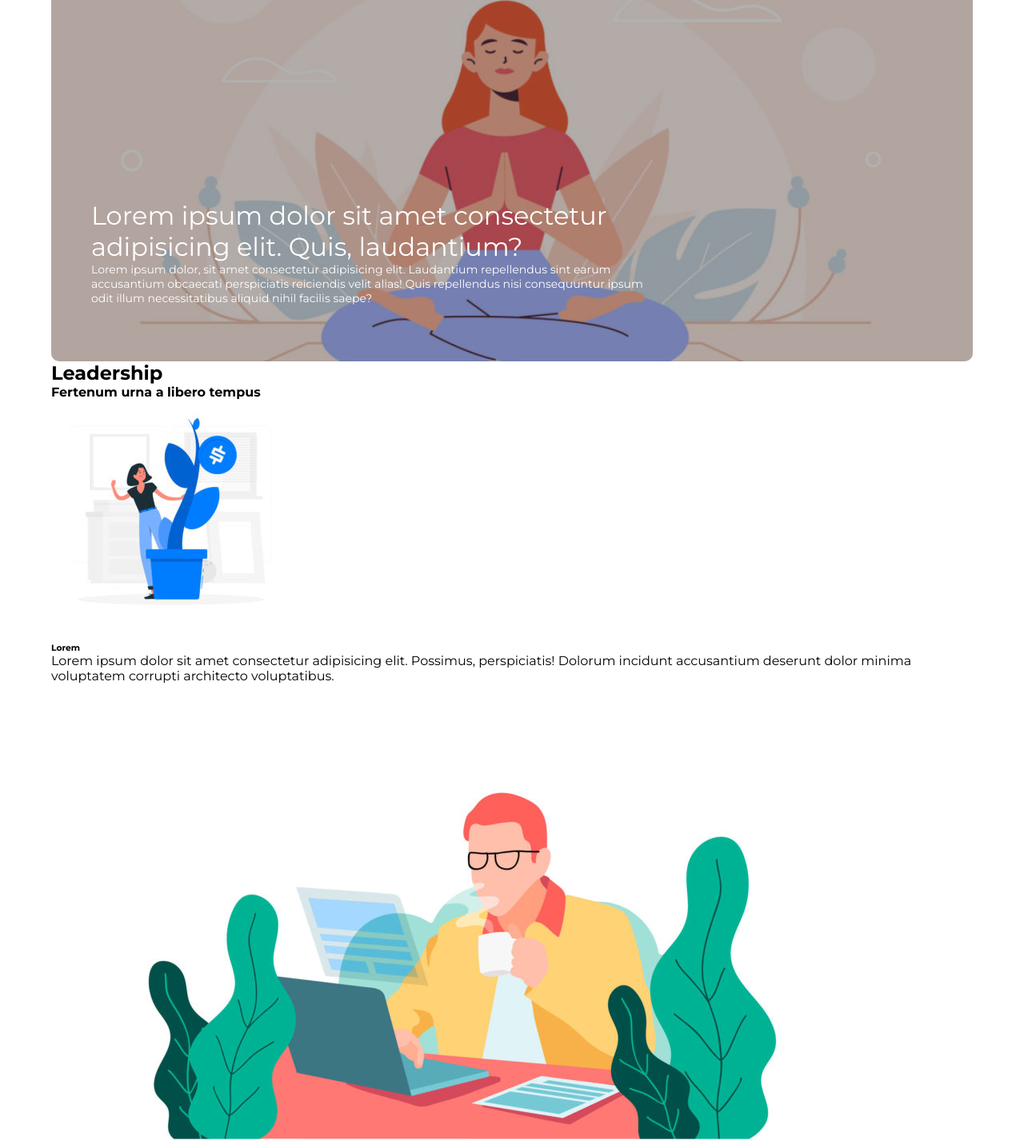
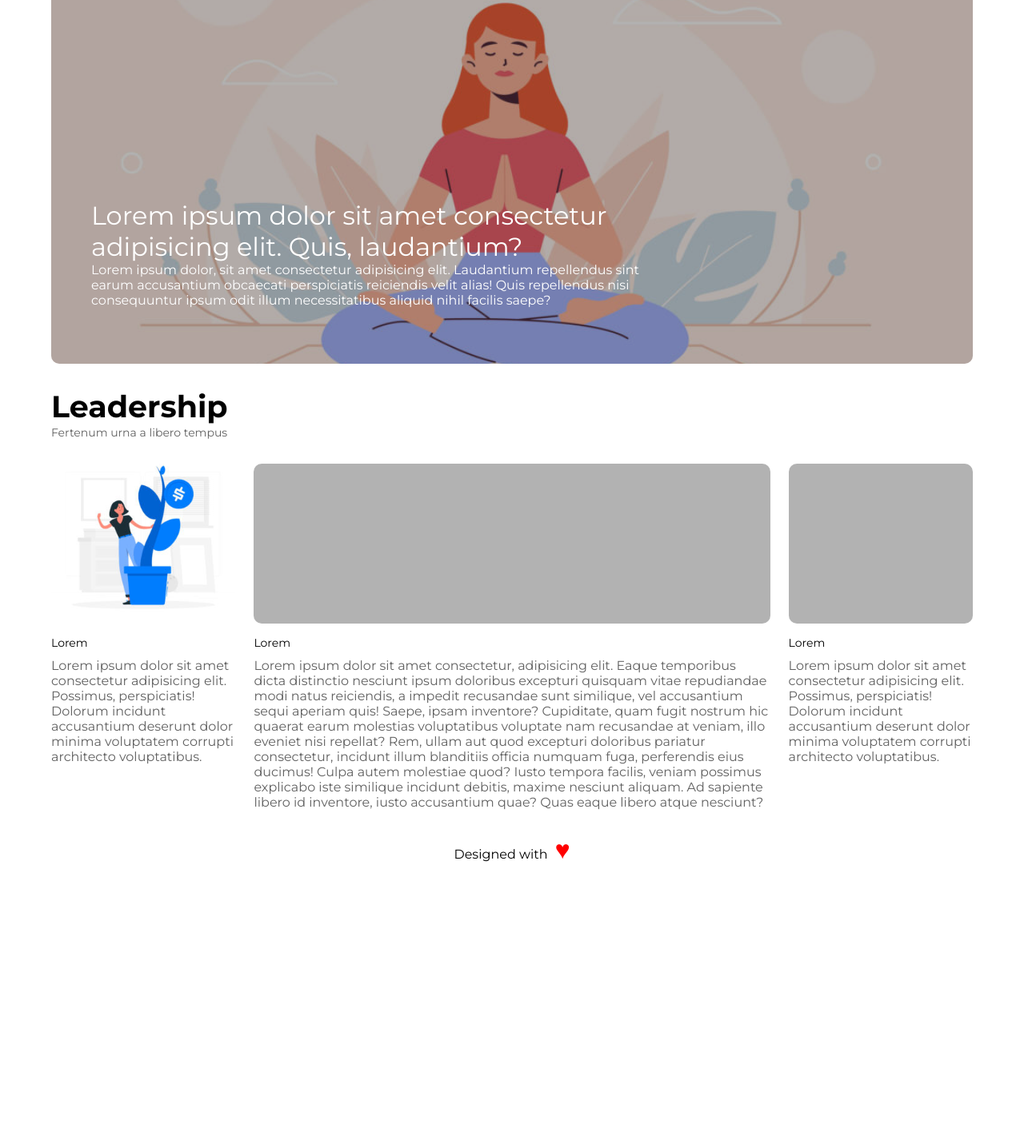
Before and after one commit to matteopompei/htmlcss-wp, a plain HTML site: page index.html in a window 1280 px wide. Shown: the part 201-1627 px from the top of the page at 80% size. After the commit the page ends 1313 px from the top, so only its background shows below. Drawn offline with Linux system fonts and the light colour scheme.

Commit message:
Seconda sezione e footer aggiunti

```diff
--- a/css/style.css
+++ b/css/style.css
@@ -1,3 +1,5 @@
+/* DICHIARAZIONI BASE */
+
 * {
     margin: 0;
     padding: 0;
@@ -7,6 +9,7 @@
 body {
     background-color: #FFF;
     font-family: 'Montserrat', sans-serif;
+    font-size: 16px;
 }
 
 .container {
@@ -14,9 +17,11 @@ body {
     margin: auto;
 }
 
-.container > header, .container > nav, .container, .container > section {
+.container > header, .container > nav, .container, .container section {
     margin-bottom: 30px;
 }
+
+/* HEADER */
 
 .container > header > #logo {
     height: 70px;
@@ -24,13 +29,14 @@ body {
     padding-right: 20px;
 }
 
+/* MENÙ */
 .container > nav > ul {
     list-style-type: none;
 }
 
 .container > nav > ul > li {
     display: inline;
-    font-size: 16px;
+    font-size: 18px;
     text-transform: uppercase;
     color: #9f9f9f;
     margin-right: 10px;
@@ -48,23 +54,31 @@ body {
     border-bottom: 3px solid #616161;
 }
 
-.container section:first-child, .overlay {
+/* PRIMA SEZIONE */
+
+#banner, .overlay {
     height: 500px;
     border-radius: 10px;
 }
 
-.container section:first-child {
+#banner {
     background-image: url(../img/banner.jpg);
     background-position: center;
     background-size: cover;
 }
 
-.overlay {
+#banner .overlay {
     background-color: rgba(0, 0, 0, 0.3);
+    transition: 1s;
     position: relative;
+    cursor: pointer;
 }
 
-.overlay div {
+#banner .overlay:hover {
+    background-color: rgba(255, 255, 255, 0.1);
+}
+
+#banner .overlay div {
     position: absolute;
     width: 60%;
     bottom: 70px;
@@ -72,11 +86,103 @@ body {
     color: #FFF;
 }
 
-.overlay h2 {
+#banner .overlay h2 {
     font-weight: normal;
-    font-size: 32px;
+    font-size: 2em;
 }
 
-.overlay p {
+/* SECONDA SEZIONE */
+
+#colonne::after {
+    content: '';
+    clear: both;
+    display: table;
+}
+
+/* Header */
+
+#colonne header {
+    margin-bottom: 30px;
+}
+
+#colonne header h1 {
+    font-size: 38px;
+    font-weight: bold;
+    color: #000;
+}
+
+#colonne header h4 {
     font-size: 14px;
+    font-weight: normal;
+    color: #616161;
 }
+
+/* Colonne */
+
+#colonne div h6 {
+    font-size: 14px;
+    color: #000;
+    font-weight: normal;
+    margin-bottom: 10px;
+}
+
+#colonne div p {
+    color: #616161;
+}
+
+#col1, #col2 {
+    float: left;
+}
+
+#col3 {
+    float: right;
+}
+
+#col1, #col3 {
+    width: 20%;
+}
+
+#col2 {
+    width: 56%;
+    margin: 0 2%;
+}
+
+#col1 div, #col2 div, #col3 div {
+    height: 200px;
+    background-position: center;
+    background-size: cover;
+    border-radius: 10px;
+    margin-bottom: 15px;
+}
+
+#col1 div {
+    background-image: url(../img/img-1.jpg);
+}
+
+/*
+#col2 div {
+    background-image: url(../img/banner-2.jpg);
+}
+
+#col3 div {
+    background-image: url(../img/img-2.jpg);
+} */
+
+#colonne .overlay {
+    background-color: rgba(0, 0, 0, 0.3);
+    border-radius: 10px;
+    height: 200px;
+    z-index: 9999;
+}
+
+/* FOOTER */
+footer {
+    text-align: center;
+}
+
+footer p::after {
+    content: ' \2665';
+    font-size: 2em;
+    color: #F00;
+    font-weight: bold;
+}
--- a/index.html
+++ b/index.html
@@ -26,7 +26,7 @@
             </ul>
         </nav>
         <main>
-            <section>
+            <section id="banner">
                 <div class="overlay">
                     <div>
                         <h2>Lorem ipsum dolor sit amet consectetur adipisicing elit. Quis, laudantium?</h2>
@@ -34,23 +34,23 @@
                     </div>
                 </div>
             </section>
-            <section>
+            <section id="colonne">
                 <header>
                     <h1>Leadership</h1>
                     <h4>Fertenum urna a libero tempus</h4>
                 </header>
-                <div>
-                    <img src="img/img-1.jpg" alt="">
+                <div id="col1">
+                    <div><div class="overlay"></div></div>
                     <h6>Lorem</h6>
                     <p>Lorem ipsum dolor sit amet consectetur adipisicing elit. Possimus, perspiciatis! Dolorum incidunt accusantium deserunt dolor minima voluptatem corrupti architecto voluptatibus.</p>
                 </div>
-                <div>
-                    <img src="img/banner-2.jpg" alt="">
+                <div id="col2">
+                    <div><div class="overlay"></div></div>
                     <h6>Lorem</h6>
                     <p>Lorem ipsum dolor sit amet consectetur, adipisicing elit. Eaque temporibus dicta distinctio nesciunt ipsum doloribus excepturi quisquam vitae repudiandae modi natus reiciendis, a impedit recusandae sunt similique, vel accusantium sequi aperiam quis! Saepe, ipsam inventore? Cupiditate, quam fugit nostrum hic quaerat earum molestias voluptatibus voluptate nam recusandae at veniam, illo eveniet nisi repellat? Rem, ullam aut quod excepturi doloribus pariatur consectetur, incidunt illum blanditiis officia numquam fuga, perferendis eius ducimus! Culpa autem molestiae quod? Iusto tempora facilis, veniam possimus explicabo iste similique incidunt debitis, maxime nesciunt aliquam. Ad sapiente libero id inventore, iusto accusantium quae? Quas eaque libero atque nesciunt?</p>
                 </div>
-            <div>
-                <img src="img/img-2.jpg" alt="">
+                <div id="col3">
+                    <div><div class="overlay"></div></div>
                     <h6>Lorem</h6>
                     <p>Lorem ipsum dolor sit amet consectetur adipisicing elit. Possimus, perspiciatis! Dolorum incidunt accusantium deserunt dolor minima voluptatem corrupti architecto voluptatibus.</p>
                 </div>
```
Lines whose indentation alone changed are shown as unchanged.
